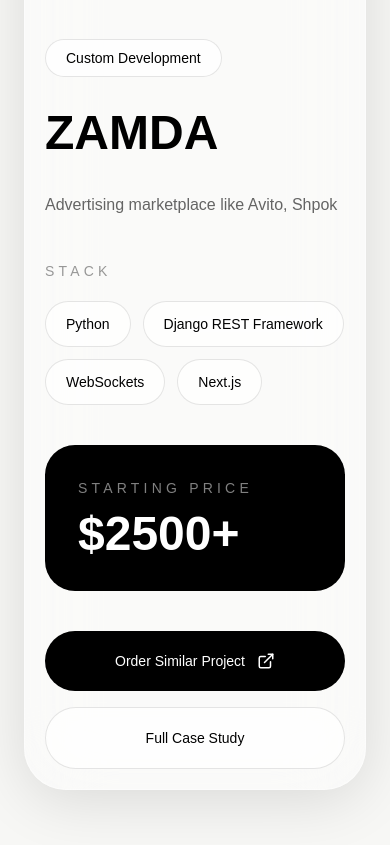
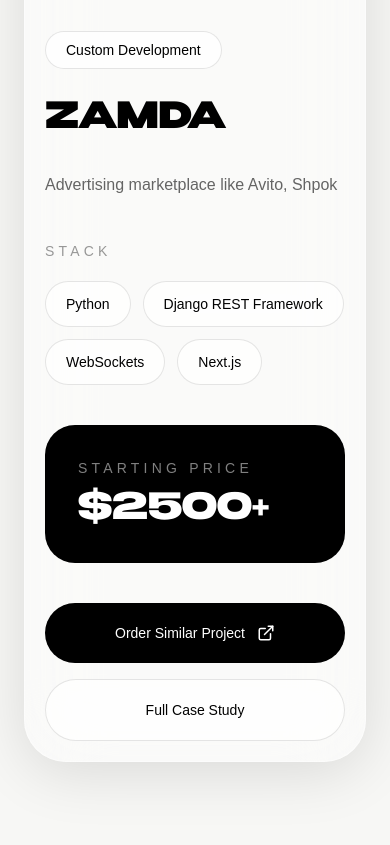
Before and after one commit to usmskolyadin/wan-flo1d-store, a Next.js app: page / in a window 390 px wide. Shown: the part 2082-2927 px from the top of the page. Built offline with nearby package versions, Linux system fonts and the light colour scheme.

Commit message:
add lightbox

```diff
--- a/app/globals.css
+++ b/app/globals.css
@@ -10,6 +10,56 @@
   --color-foreground: var(--foreground);
   --font-sans: var(--font-geist-sans);
   --font-mono: var(--font-geist-mono);
+}
+
+@font-face {
+  font-family: "Benzin";
+  src: url("/fonts/Benzin-Regular.woff2") format("woff2"),
+       url("/fonts/Benzin-Regular.woff") format("woff"),
+       url("/fonts/Benzin-Regular.ttf") format("truetype");
+  font-weight: 400;
+  font-style: normal;
+  font-display: swap;
+}
+
+@font-face {
+  font-family: "Benzin";
+  src: url("/fonts/Benzin-Medium.woff2") format("woff2"),
+       url("/fonts/Benzin-Medium.woff") format("woff"),
+       url("/fonts/Benzin-Medium.ttf") format("truetype");
+  font-weight: 500;
+  font-style: normal;
+  font-display: swap;
+}
+
+@font-face {
+  font-family: "Benzin";
+  src: url("/fonts/Benzin-Semibold.woff2") format("woff2"),
+       url("/fonts/Benzin-Semibold.woff") format("woff"),
+       url("/fonts/Benzin-Semibold.ttf") format("truetype");
+  font-weight: 600;
+  font-style: normal;
+  font-display: swap;
+}
+
+@font-face {
+  font-family: "Benzin";
+  src: url("/fonts/Benzin-Bold.woff2") format("woff2"),
+       url("/fonts/Benzin-Bold.woff") format("woff"),
+       url("/fonts/Benzin-Bold.ttf") format("truetype");
+  font-weight: 700;
+  font-style: normal;
+  font-display: swap;
+}
+
+@font-face {
+  font-family: "Benzin";
+  src: url("/fonts/Benzin-ExtraBold.woff2") format("woff2"),
+       url("/fonts/Benzin-ExtraBold.woff") format("woff"),
+       url("/fonts/Benzin-ExtraBold.ttf") format("truetype");
+  font-weight: 800;
+  font-style: normal;
+  font-display: swap;
 }
 
 @media (prefers-color-scheme: dark) {
@@ -26,6 +76,7 @@
   width: 100%;
   background: #f7f7f5;
   overflow-x: hidden;
+  font-family: "Benzin", Arial, Helvetica, sans-serif;
 }
 
 html.lenis {
--- a/app/page.tsx
+++ b/app/page.tsx
@@ -10,7 +10,7 @@
   ExternalLink,
 } from "lucide-react";
 import { Maximize2 } from "lucide-react";
-import { useEffect, useMemo, useRef, useState } from "react";
+import { useEffect, useMemo, useState } from "react";
 import Lenis from "@studio-freight/lenis";
 import {
   FaGithub,
@@ -20,8 +20,85 @@
 } from "react-icons/fa";
 import Lightbox from "./components/lightbox";
 
+type Language = "en" | "ru";
 
-const works = [
+interface Work {
+  title: string;
+  description: string;
+  stack: string[];
+  price: string;
+  hero: string;
+  gallery: string[];
+}
+
+interface ServiceItem {
+  title: string;
+  description: string;
+  price: string;
+  tags: string[];
+}
+
+interface Translations {
+  heroTitle: string;
+  heroSubtitle: string;
+  heroDescription: string;
+  nav: string[];
+  about: string;
+  projects: string;
+  portfolioLabel: string;
+  contact: string;
+  button: string;
+  premiumProject: string;
+  customDevelopment: string;
+  stack: string;
+  startingPrice: string;
+  orderSimilar: string;
+  fullCase: string;
+  servicesLabel: string;
+  servicesTitleLine1: string;
+  servicesTitleLine2: string;
+  servicesDescription: string;
+  services: {
+    items: ServiceItem[];
+  };
+  premiumLabel: string;
+  orderService: string;
+  contactLabel: string;
+  contactTitleLine1: string;
+  contactTitleLine2: string;
+  contactTitleLine3: string;
+  contactDescription: string;
+  telegramLabel: string;
+  emailLabel: string;
+  instagramLabel: string;
+  advertisingLabel: string;
+  advertisingTitleLine1: string;
+  advertisingTitleLine2: string;
+  advertisingTitleLine3: string;
+  advertisingDescription: string;
+  mainPlacement: string;
+  ecosystemLabel: string;
+  buyAd: string;
+  mediaKit: string;
+  feedbackLabel: string;
+  feedbackTitleLine1: string;
+  feedbackTitleLine2: string;
+  feedbackDescription: string;
+  positiveLabel: string;
+  neutralLabel: string;
+  verifiedFeedback: string;
+  footerBrand: string;
+  footerCopyright: string;
+}
+
+interface Review {
+  text: string;
+  author: string;
+  source: string;
+  positive: boolean;
+}
+
+const works: Work[] = [
 
   {
     title: "ZAMDA",
@@ -154,7 +231,7 @@
   },
 ];
 
-const companies = [
+const companies: string[] = [
   "SeaMusic",
   "БАРС",
   "ЦСМС",
@@ -166,7 +243,7 @@
   "SpacyCookingHere",
 ];
 
-const translations = {
+const translations: Record<Language, Translations> = {
   en: {
     heroTitle: "wan flo1d's store",
     heroSubtitle:
@@ -276,9 +353,9 @@
   ru: {
     heroTitle: "wan flo1d's store",
     heroSubtitle:
-      "Креативный разработчик, продюсер и дизайнер, создающий футуристичные digital-проекты.",
+      "Fullstack-разработчик & AI-специалист с опытом более 5 лет",
     heroDescription:
-      "Я создаю premium-интерфейсы, музыкальные платформы и визуальные системы с акцентом на эстетику и эмоции.",
+      "Я создаю современные маркетплейсы, AI-сервисы и многие сложные платформы с акцентом на будущее. Выстраиваю архитектуру твоего цифрового присутствия с нуля, без шаблонов и конструкторов.",
     nav: ["Главная", "Проекты", "Обо мне", "Контакты"],
     about: "Обо Мне",
     projects: "Избранные Работы",
@@ -382,15 +459,14 @@
 };
 
 export default function Home() {
-  const [lang, setLang] = useState<"en" | "ru">("en");
-  const [current, setCurrent] = useState(0);
-  const [selectedImage, setSelectedImage] = useState(0);
-  const [lightboxOpen, setLightboxOpen] = useState(false);
-  const [lightboxIndex, setLightboxIndex] = useState(0);
-  const carouselRef = useRef<HTMLDivElement | null>(null);
+  const [lang, setLang] = useState<Language>("en");
+  const [current, setCurrent] = useState<number>(0);
+  const [selectedImage, setSelectedImage] = useState<number>(0);
+  const [lightboxOpen, setLightboxOpen] = useState<boolean>(false);
+  const [lightboxIndex, setLightboxIndex] = useState<number>(0);
 
   const t = useMemo(() => translations[lang], [lang]);
-  const services = t.services?.items || [];
+  const services: ServiceItem[] = t.services.items;
 
   // LENIS SMOOTH SCROLL
   useEffect(() => {
@@ -437,23 +513,23 @@
   }, [mouseX, mouseY]);
 
   const nextSlide = () => {
-    setCurrent((prev) => (prev + 1) % works.length);
+    setCurrent((prev: number) => (prev + 1) % works.length);
     setSelectedImage(0);
   };
 
   const prevSlide = () => {
-    setCurrent((prev) => (prev - 1 + works.length) % works.length);
+    setCurrent((prev: number) => (prev - 1 + works.length) % works.length);
     setSelectedImage(0);
   };
 
   // Autoplay removed per user request — carousel advances only via controls.
 
-  const openLightbox = (index: number) => {
+  const openLightbox = (index: number): void => {
     setLightboxIndex(index);
     setLightboxOpen(true);
   };
 
-  const closeLightbox = () => {
+  const closeLightbox = (): void => {
     setLightboxOpen(false);
     setSelectedImage(lightboxIndex);
   };
@@ -701,7 +777,7 @@
         </motion.div>
       </section>
 
-      <section ref={carouselRef} className="relative z-10 px-6 py-32">
+      <section className="relative z-10 px-6 py-32">
         <div className="mx-auto max-w-7xl">
           <div className="mb-16 flex items-center justify-between">
             <div>
@@ -710,7 +786,7 @@
               </p>
 
               <h2
-                className="lg:text-5xl text-3xl pr-2 font-black uppercase"
+                className="lg:text-5xl text-2xl pr-2 font-black uppercase"
                 style={{
                   fontFamily: "Benzin, sans-serif",
                 }}
@@ -811,7 +887,7 @@
                   </div>
 
                   <h3
-                    className="text-5xl font-black uppercase leading-[1]"
+                    className="lg:text-5xl text-4xl font-black uppercase leading-[1]"
                     style={{
                       fontFamily: "Benzin, sans-serif",
                     }}
@@ -846,7 +922,7 @@
                     </p>
 
                     <h4
-                      className="mt-3 text-5xl font-black"
+                      className="mt-3 lg:text-5xl text-4xl font-black"
                       style={{
                         fontFamily: "Benzin, sans-serif",
                       }}
@@ -883,7 +959,7 @@
             </p>
 
             <h2
-              className="text-5xl font-black uppercase leading-[1]"
+              className="lg:text-5xl text-4xl font-black uppercase leading-[1]"
               style={{
                 fontFamily: "Benzin, sans-serif",
               }}
@@ -922,7 +998,7 @@
                   </div>
 
                   <h3
-                    className="text-3xl font-black uppercase leading-[1.05]"
+                    className="lg:text-3xl text-2xl font-black uppercase leading-[1.05]"
                     style={{
                       fontFamily: "Benzin, sans-serif",
                     }}
@@ -974,7 +1050,7 @@
                 </p>
 
                 <h3
-                  className="lg:text-5xl text-4xl font-black uppercase leading-[1]"
+                  className="lg:text-5xl text-3xl font-black uppercase leading-[1]"
                   style={{
                     fontFamily: "Benzin, sans-serif",
                   }}
@@ -1072,7 +1148,7 @@
             </p>
 
             <h2
-              className="text-5xl font-black uppercase leading-[1]"
+              className="lg:text-5xl text-4xl font-black uppercase leading-[1]"
               style={{
                 fontFamily: "Benzin, sans-serif",
               }}
@@ -1111,7 +1187,7 @@
                 </div>
 
                 <h3
-                  className="mt-10 lg:text-6xl text-5xl font-black uppercase leading-[0.95]"
+                  className="mt-10 lg:text-6xl text-4xl font-black uppercase leading-[0.95]"
                   style={{
                     fontFamily: "Benzin, sans-serif",
                   }}
@@ -1152,7 +1228,7 @@
                       </p>
 
                       <h4
-                        className="mt-3 text-3xl font-black uppercase"
+                        className="mt-3 lg:text-3xl text-2xl font-black uppercase"
                         style={{
                           fontFamily: "Benzin, sans-serif",
                         }}
@@ -1206,7 +1282,7 @@
                   </div>
 
                   <h3
-                    className="text-4xl font-black uppercase leading-[1]"
+                    className="lg:text-4xl text-3xl font-black uppercase leading-[1]"
                     style={{
                       fontFamily: "Benzin, sans-serif",
                     }}
@@ -1265,7 +1341,7 @@
                   </div>
 
                   <h3
-                    className="text-4xl font-black uppercase leading-[1]"
+                    className="lg:text-4xl text-3xl font-black uppercase leading-[1]"
                     style={{
                       fontFamily: "Benzin, sans-serif",
                     }}
@@ -1436,7 +1512,7 @@
       <footer className="relative z-10 border-t border-black/10 px-6 py-10">
         <div className="mx-auto flex max-w-7xl flex-col items-center justify-between gap-4 md:flex-row">
           <h3
-            className="text-xl font-black uppercase tracking-[0.35em]"
+            className="text-xl font-black uppercase "
             style={{
               fontFamily: "Benzin, sans-serif",
             }}
```
Also changed, not shown: app/components/lightbox.tsx (+16 -8 lines).
